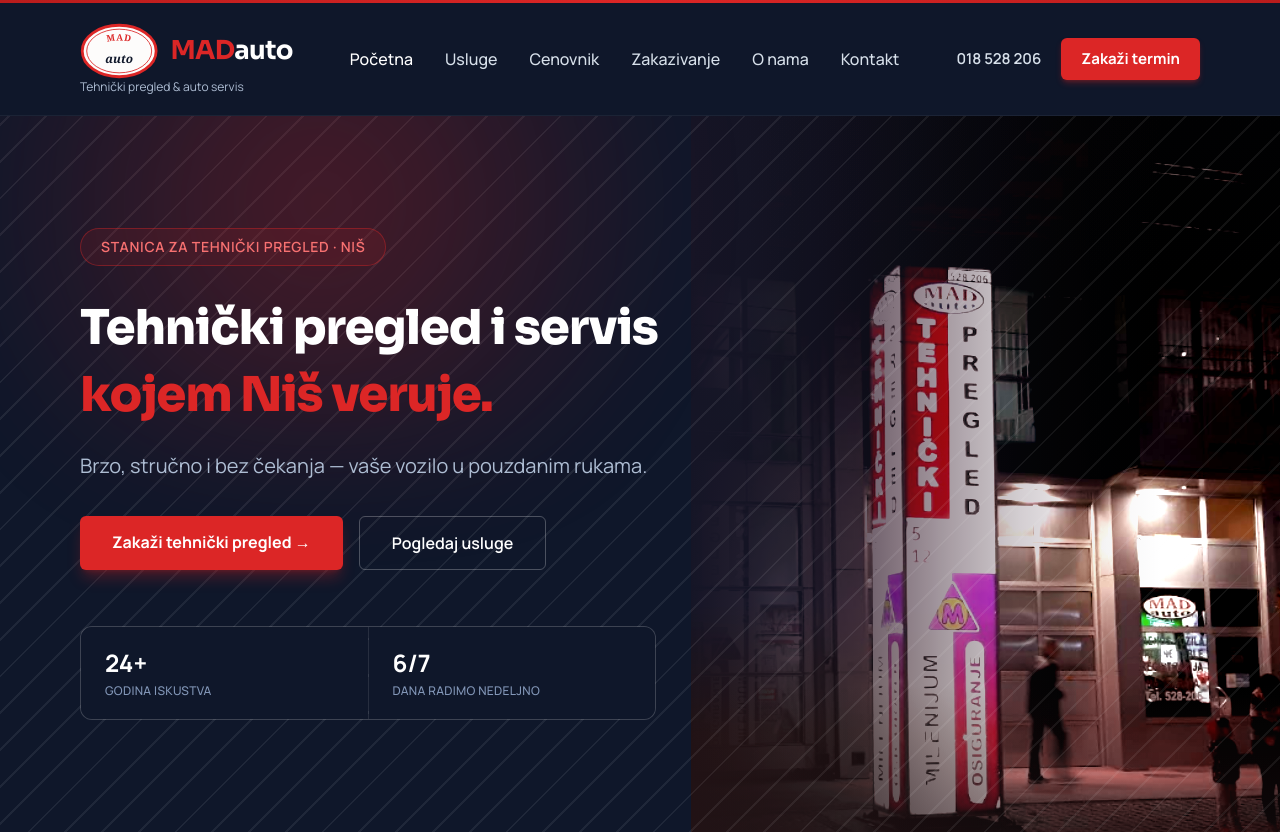
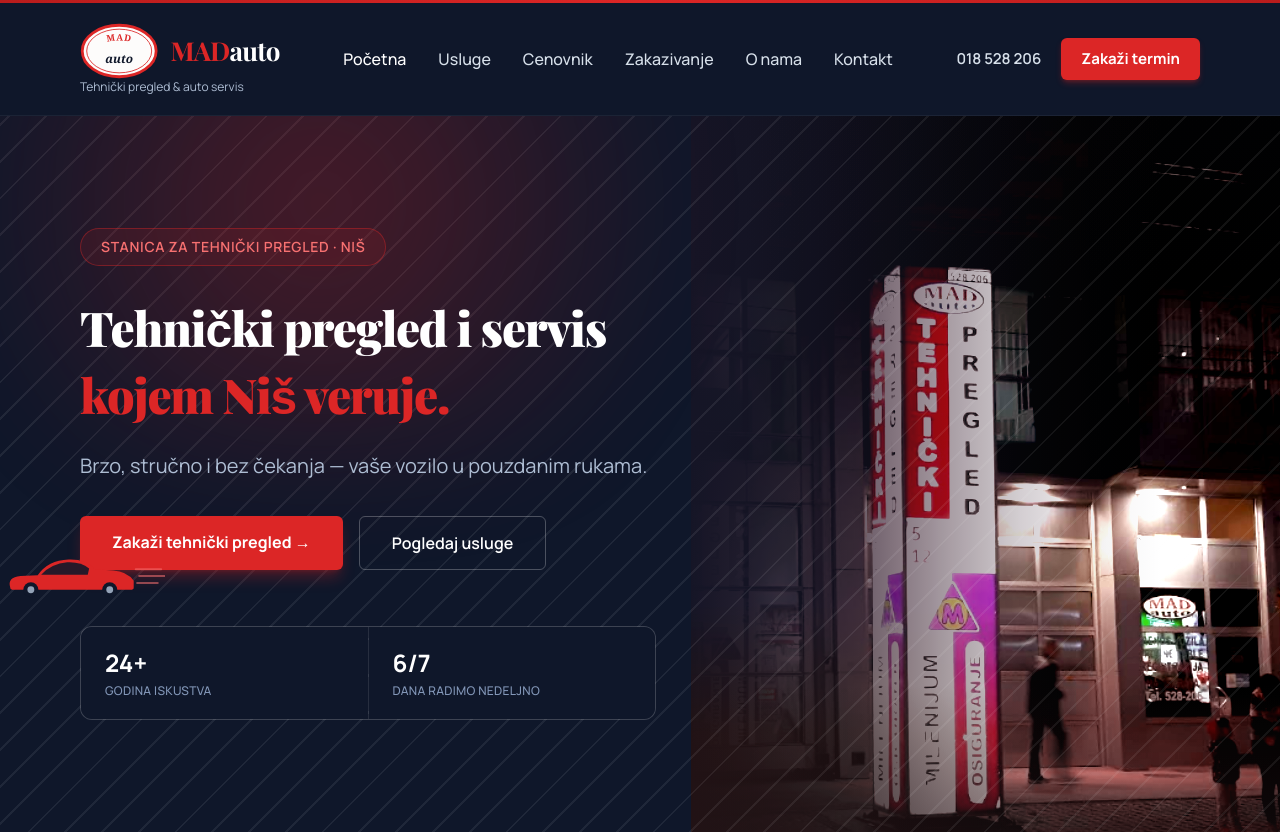
Before and after one commit to KineticAgency/madauto-website, a Next.js app: page / in a window 1280 px wide. Shown: the top 834 px of the page. Built offline with nearby package versions, Linux system fonts and the light colour scheme.

Commit message:
Ispravljena vidljivost parallax slike (prag spusten), dodata animacija sportskog auta, luksuzniji font (Playfair Display)

```diff
--- a/src/app/globals.css
+++ b/src/app/globals.css
@@ -18,3 +18,34 @@
   font-family: var(--font-display), ui-sans-serif, system-ui, sans-serif;
   letter-spacing: -0.01em;
 }
+
+@keyframes drive-by {
+  0% {
+    transform: translateX(115vw);
+    opacity: 0;
+  }
+  3% {
+    opacity: 1;
+  }
+  22% {
+    transform: translateX(-130vw);
+    opacity: 1;
+  }
+  24%,
+  100% {
+    transform: translateX(-130vw);
+    opacity: 0;
+  }
+}
+
+.animate-drive-by {
+  animation: drive-by 9s cubic-bezier(0.45, 0, 0.55, 1) infinite;
+  animation-delay: 2.5s;
+}
+
+@media (prefers-reduced-motion: reduce) {
+  .animate-drive-by {
+    animation: none;
+    display: none;
+  }
+}
--- a/src/app/layout.tsx
+++ b/src/app/layout.tsx
@@ -1,13 +1,14 @@
 import type { Metadata } from "next";
-import { Manrope, Sora } from "next/font/google";
+import { Manrope, Playfair_Display } from "next/font/google";
 import "./globals.css";
 import Header from "@/components/Header";
 import Footer from "@/components/Footer";
 
-const sora = Sora({
+const playfair = Playfair_Display({
   subsets: ["latin", "latin-ext"],
   variable: "--font-display",
-  weight: ["600", "700", "800"],
+  weight: ["600", "700", "800", "900"],
+  style: ["normal", "italic"],
 });
 
 const manrope = Manrope({
@@ -28,7 +29,7 @@
   children: React.ReactNode;
 }>) {
   return (
-    <html lang="sr" className={`${sora.variable} ${manrope.variable}`}>
+    <html lang="sr" className={`${playfair.variable} ${manrope.variable}`}>
       <body className="flex min-h-screen flex-col bg-white font-sans antialiased">
         <Header />
         <main className="flex-1">{children}</main>
--- a/src/app/page.tsx
+++ b/src/app/page.tsx
@@ -2,6 +2,7 @@
 import ServiceCard from "@/components/ServiceCard";
 import Testimonials from "@/components/Testimonials";
 import HeroBackground from "@/components/HeroBackground";
+import DriveByCar from "@/components/DriveByCar";
 import { companyInfo, services } from "@/lib/data";
 
 export default function HomePage() {
@@ -21,13 +22,14 @@
           className="pointer-events-none absolute left-1/4 top-0 h-[520px] w-[900px] -translate-x-1/2 -translate-y-1/3 rounded-full opacity-30 blur-3xl"
           style={{ background: "radial-gradient(circle, #dc2626 0%, transparent 70%)" }}
         />
+        <DriveByCar />
 
         <div className="relative mx-auto max-w-6xl px-4 text-center lg:text-left">
           <span className="inline-flex items-center gap-2 rounded-full border border-accent-500/40 bg-accent-500/10 px-5 py-2 text-sm font-semibold uppercase tracking-wider text-accent-400">
             Stanica za tehnički pregled · Niš
           </span>
 
-          <h1 className="mx-auto mt-7 max-w-4xl text-6xl font-black leading-[1.35] tracking-tight sm:text-7xl lg:mx-0 lg:max-w-2xl lg:whitespace-nowrap lg:text-4xl lg:leading-[1.4] xl:text-5xl xl:leading-[1.4]">
+          <h1 className="mx-auto mt-7 max-w-4xl text-6xl font-black leading-[1.35] tracking-tight sm:text-7xl lg:mx-0 lg:max-w-xl lg:text-4xl lg:leading-[1.4] xl:max-w-2xl xl:text-5xl xl:leading-[1.4]">
             Tehnički pregled i servis
             <br />
             <span className="text-accent-500">kojem Niš veruje.</span>
--- /dev/null
+++ b/src/components/DriveByCar.tsx
@@ -0,0 +1,32 @@
+export default function DriveByCar() {
+  return (
+    <div
+      className="pointer-events-none absolute left-0 top-[64%] z-[3] hidden -translate-y-1/2 sm:block"
+      aria-hidden="true"
+    >
+      <svg
+        viewBox="0 0 240 70"
+        className="animate-drive-by h-10 w-auto sm:h-12"
+      >
+        <g stroke="#f87171" strokeWidth="3" strokeLinecap="round" opacity="0.55">
+          <line x1="198" y1="28" x2="235" y2="28" />
+          <line x1="203" y1="38" x2="245" y2="38" />
+          <line x1="200" y1="48" x2="230" y2="48" />
+        </g>
+        <path
+          d="M15 55 Q10 40 30 38 L55 37 Q70 15 100 14 Q125 13 138 28 L165 30 Q185 31 195 45 L195 55 Q195 58 190 58 L20 58 Q15 58 15 55 Z"
+          fill="#dc2626"
+        />
+        <path
+          d="M60 36 Q75 20 98 18 Q118 17 130 27 L128 36 Z"
+          fill="#0f172a"
+          opacity="0.88"
+        />
+        <circle cx="45" cy="58" r="11" fill="#0f172a" />
+        <circle cx="45" cy="58" r="5" fill="#94a3b8" />
+        <circle cx="160" cy="58" r="11" fill="#0f172a" />
+        <circle cx="160" cy="58" r="5" fill="#94a3b8" />
+      </svg>
+    </div>
+  );
+}
--- a/src/components/HeroBackground.tsx
+++ b/src/components/HeroBackground.tsx
@@ -50,7 +50,7 @@
     <div ref={sectionRef} className="pointer-events-none absolute inset-0">
       <div
         ref={wrapperRef}
-        className="absolute -top-12 -bottom-12 right-0 hidden w-[46%] xl:block"
+        className="absolute -top-12 -bottom-12 right-0 hidden lg:block lg:w-[40%] xl:w-[46%]"
         style={{ willChange: "transform" }}
       >
         <img
```
